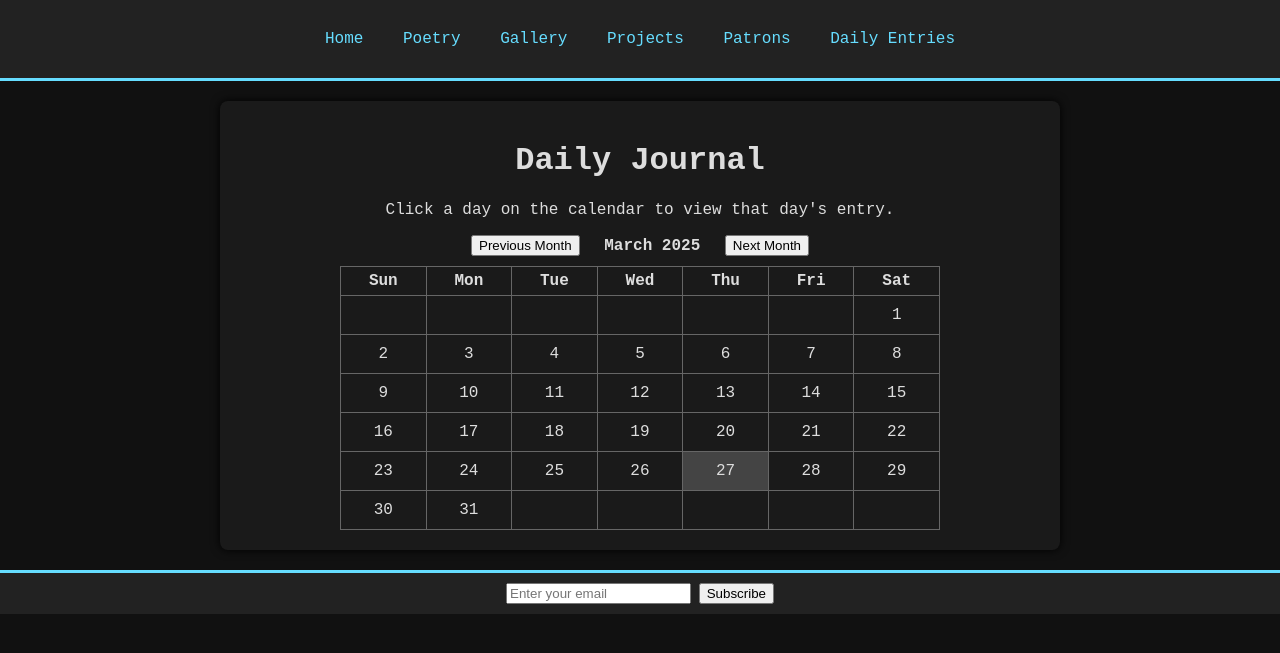
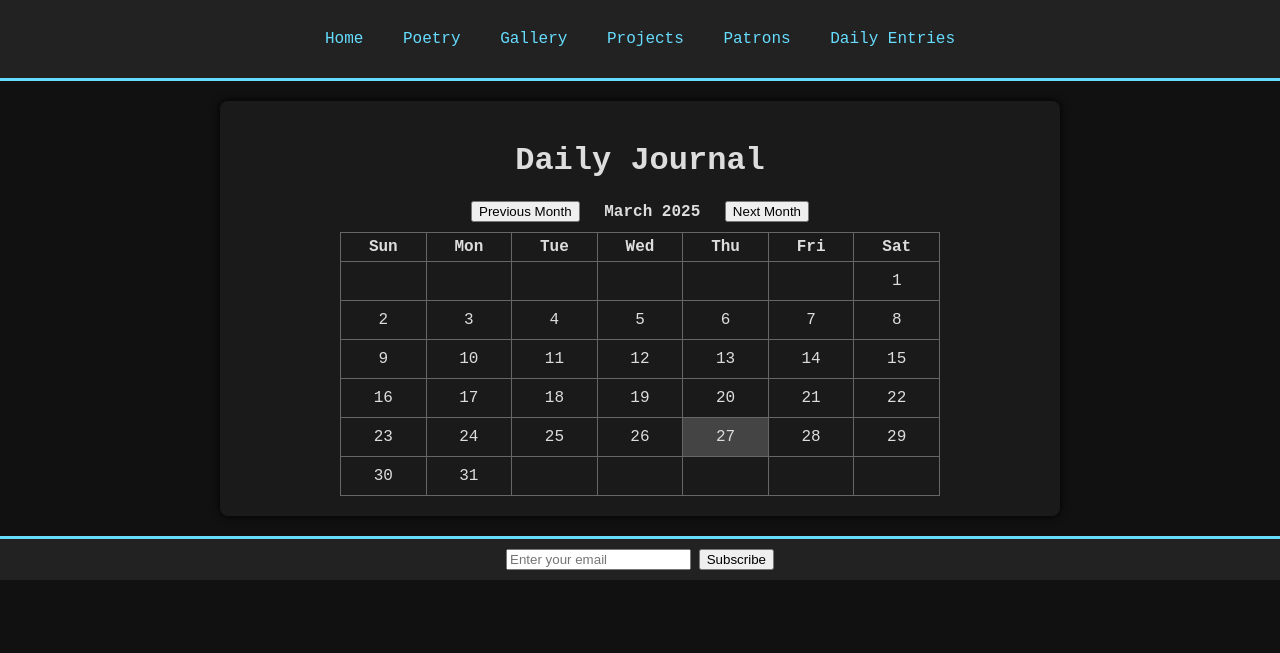
Before and after one commit to Lxsoftroxs/Lxsoftroxs.github.io, a Jekyll site: the page built from journal.html, in a window 1280 px wide. Shown: the top 653 px of the page. Built offline with Jekyll 4.4.1, drawn with Linux system fonts in a browser that asks for light colours.

Commit message:
Update journal.html

```diff
--- a/journal.html
+++ b/journal.html
@@ -4,7 +4,6 @@ title: "Daily Journal"
 permalink: /journal/
 ---
 <h1>Daily Journal</h1>
-<p>Click a day on the calendar to view that day's entry.</p>
 
 <!-- Month Navigation Controls -->
 <div id="calendar-controls" style="text-align:center; margin-bottom:10px;">
```
